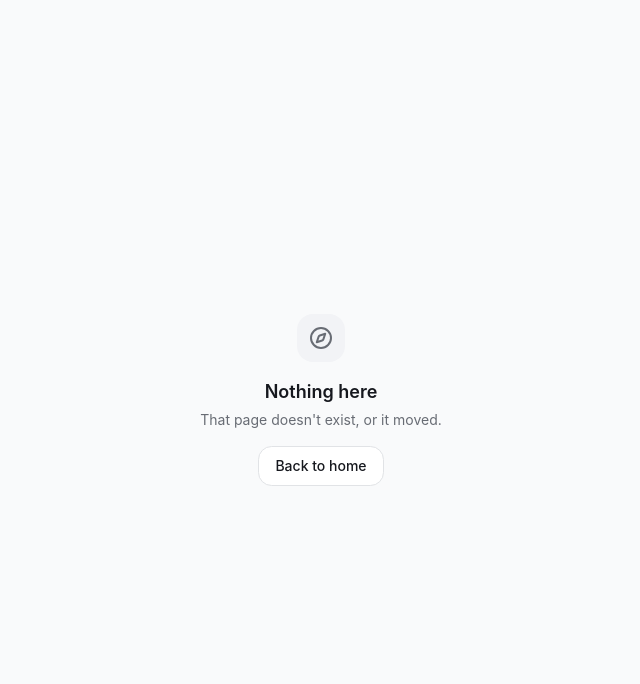
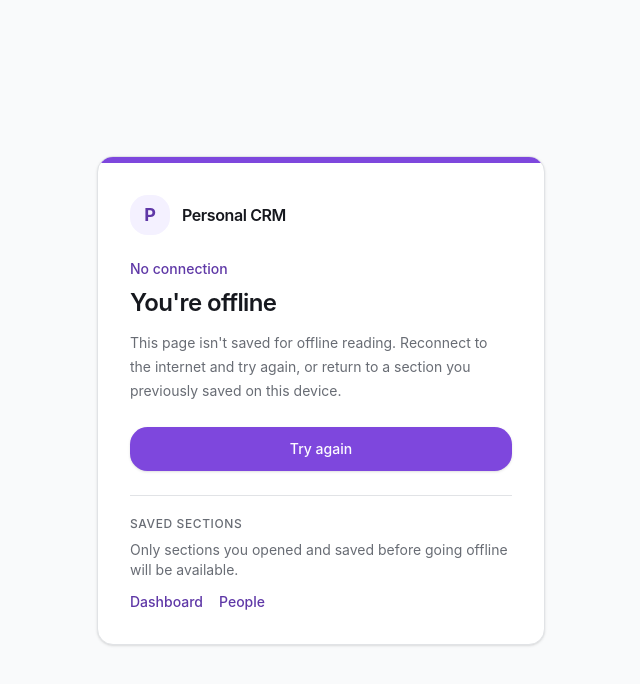
Before and after one commit to thegspiro/personalcrm, a Next.js app: page /offline in a window 1280 px wide. Before the commit this address had no page. Shown: the top 684 px of the page, without its empty margins (319-959 px from the left). Built offline with nearby package versions, Linux system fonts and the light colour scheme.

Commit message:
Add branded offline fallback page

```diff
--- a/public/sw.js
+++ b/public/sw.js
@@ -37,12 +37,26 @@ const VERSION = "v1";
 const servedFromCache = new Set();
 const PAGES = `pcrm-pages-${VERSION}`;
 const ASSETS = `pcrm-assets-${VERSION}`;
-const OURS = [PAGES, ASSETS];
+const SHELL = `pcrm-shell-${VERSION}`;
+const OURS = [PAGES, ASSETS, SHELL];
 
 self.addEventListener("install", (event) => {
   // Take over promptly: a half-updated worker serving an old shell against a
   // new server is worse than a moment's delay.
-  event.waitUntil(self.skipWaiting());
+  event.waitUntil(
+    (async () => {
+      try {
+        const response = await fetch("/offline", { credentials: "same-origin" });
+        if (!response.ok || response.redirected) throw new Error("offline document unavailable");
+        const cache = await caches.open(SHELL);
+        await cache.put("/offline", response);
+      } catch {
+        // Do not strand an old worker if the server is unavailable mid-deploy.
+        // networkFirst still has its minimal inline Response as a last resort.
+      }
+      await self.skipWaiting();
+    })(),
+  );
 });
 
 self.addEventListener("activate", (event) => {
@@ -174,7 +188,7 @@ async function networkFirst(request) {
       return cached;
     }
 
-    const shell = await caches.match("/offline");
+    const shell = await caches.match("/offline", { cacheName: SHELL });
     if (shell) return shell;
 
     return new Response(
--- /dev/null
+++ b/src/app/offline/page.tsx
@@ -0,0 +1,64 @@
+import type { Metadata } from "next";
+import Link from "next/link";
+
+export const metadata: Metadata = {
+  title: "Offline",
+  description: "Personal CRM is unavailable while this device is offline.",
+};
+
+// This document is installed with the service worker. Keep it independent of
+// sessions, request data, and the database so it can always be rendered and
+// safely stored on the device.
+export const dynamic = "force-static";
+
+export default function OfflinePage() {
+  return (
+    <main className="grid min-h-dvh place-items-center bg-background px-5 py-12">
+      <section className="w-full max-w-md overflow-hidden rounded-2xl border bg-card shadow-sm">
+        <div className="h-1.5 bg-primary" aria-hidden="true" />
+        <div className="p-6 sm:p-8">
+          <div className="mb-6 flex items-center gap-3">
+            <div
+              className="grid size-10 place-items-center rounded-xl bg-accent-3 text-lg font-bold text-accent-11"
+              aria-hidden="true"
+            >
+              P
+            </div>
+            <p className="font-semibold tracking-tight">Personal CRM</p>
+          </div>
+
+          <p className="mb-2 text-sm font-medium text-accent-11">No connection</p>
+          <h1 className="text-2xl font-semibold tracking-tight">You&apos;re offline</h1>
+          <p className="mt-3 text-sm leading-6 text-muted-foreground">
+            This page isn&apos;t saved for offline reading. Reconnect to the internet and try again, or
+            return to a section you previously saved on this device.
+          </p>
+
+          <a
+            href=""
+            className="mt-6 flex min-h-11 w-full items-center justify-center rounded-xl bg-primary px-4 py-2.5 text-sm font-medium text-primary-foreground shadow-sm hover:bg-accent-10"
+          >
+            Try again
+          </a>
+
+          <div className="mt-6 border-t pt-5">
+            <p className="text-xs font-medium uppercase tracking-wider text-muted-foreground">
+              Saved sections
+            </p>
+            <p className="mt-2 text-sm leading-5 text-muted-foreground">
+              Only sections you opened and saved before going offline will be available.
+            </p>
+            <nav className="mt-3 flex gap-4 text-sm font-medium" aria-label="Previously saved sections">
+              <Link className="text-accent-11 underline-offset-4 hover:underline" href="/" prefetch={false}>
+                Dashboard
+              </Link>
+              <Link className="text-accent-11 underline-offset-4 hover:underline" href="/people" prefetch={false}>
+                People
+              </Link>
+            </nav>
+          </div>
+        </div>
+      </section>
+    </main>
+  );
+}
```
Also changed, not shown: 1 other file (tests, documents, lock files or other folders).
